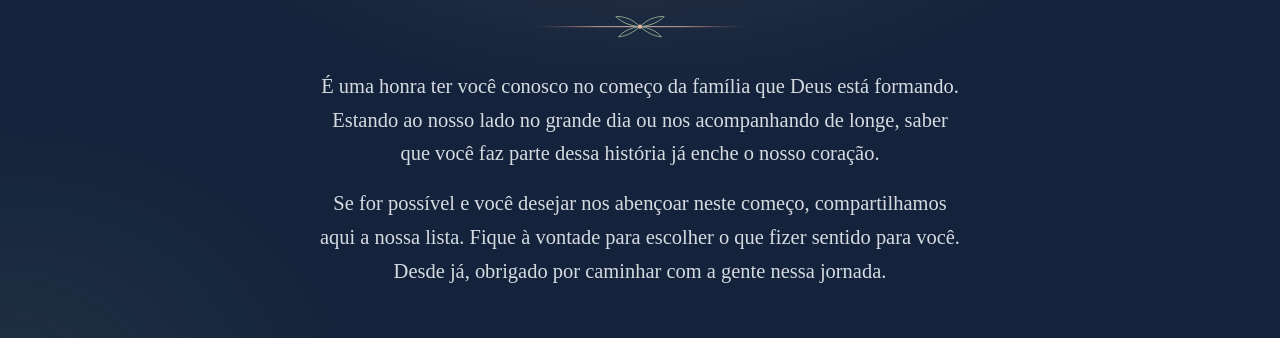
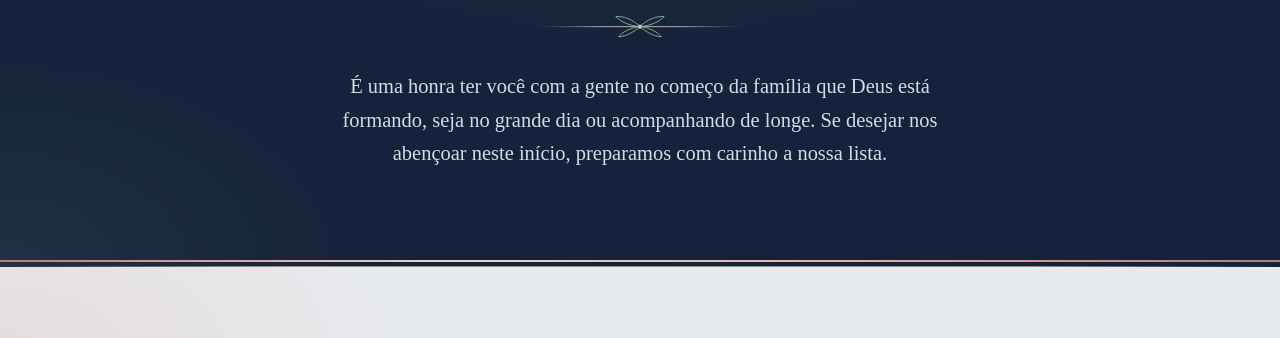
Before and after one commit to Dev-ilela/sr-e-sra-vilela, a Next.js app: page /presentes in a window 1280 px wide. Shown: the part 252-590 px from the top of the page. Built offline with nearby package versions, Linux system fonts and the light colour scheme; no server answers; the database is empty.

Commit message:
Lista de presentes: texto de abertura mais enxuto
Co-Authored-By: Claude Opus 5.5 <noreply@anthropic.com>
Claude-Session: https://claude.ai/code/session_01MBSEVQF4WKPMyK7A42us6h

```diff
--- a/src/app/presentes/page.tsx
+++ b/src/app/presentes/page.tsx
@@ -73,14 +73,8 @@ export default async function Presentes() {
           <Ramo className="lista__ramo" />
           <div className="lista__intro">
             <p>
-              É uma honra ter você conosco no começo da família que Deus está formando. Estando ao nosso lado no
-              grande dia ou nos acompanhando de longe, saber que você faz parte dessa história já enche o nosso
-              coração.
-            </p>
-            <p>
-              Se for possível e você desejar nos abençoar neste começo, compartilhamos aqui a nossa lista. Fique à
-              vontade para escolher o que fizer sentido para você. Desde já, obrigado por caminhar com a gente nessa
-              jornada.
+              É uma honra ter você com a gente no começo da família que Deus está formando, seja no grande dia ou
+              acompanhando de longe. Se desejar nos abençoar neste início, preparamos com carinho a nossa lista.
             </p>
           </div>
         </div>
```
